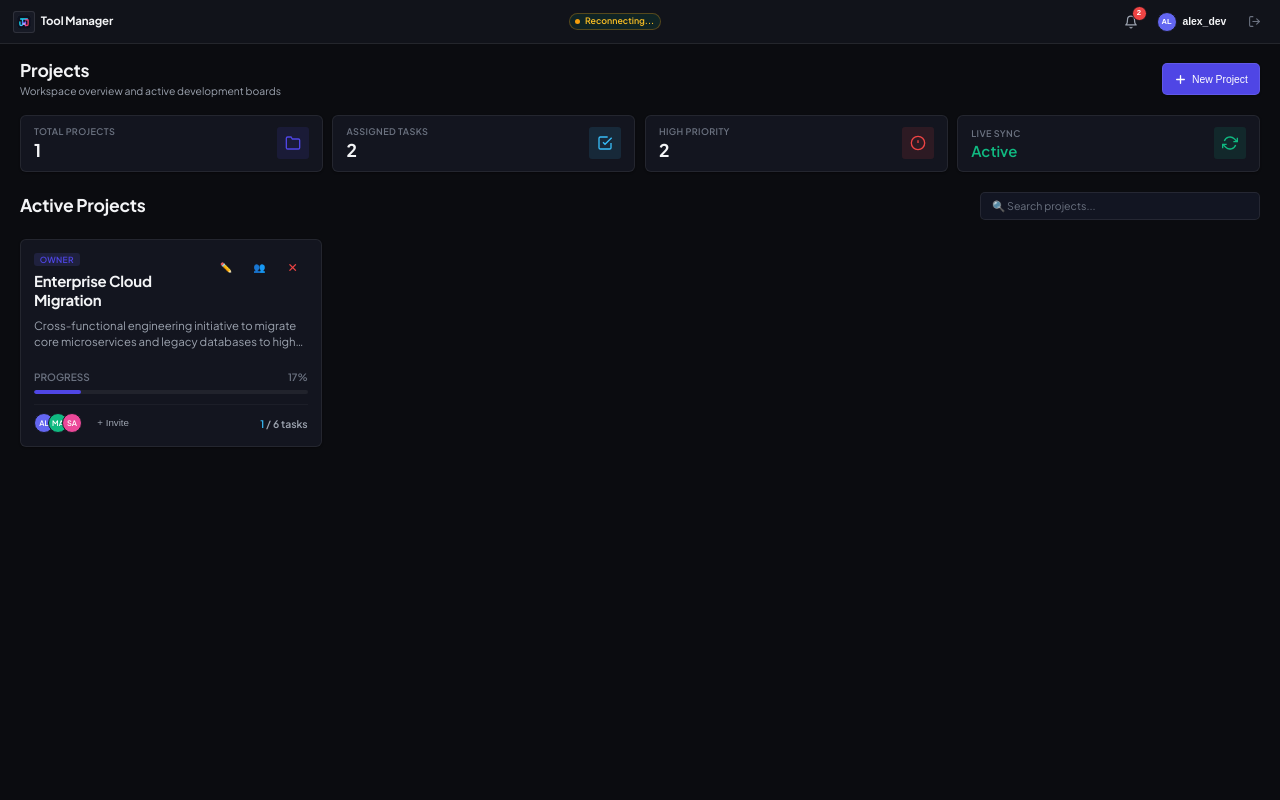
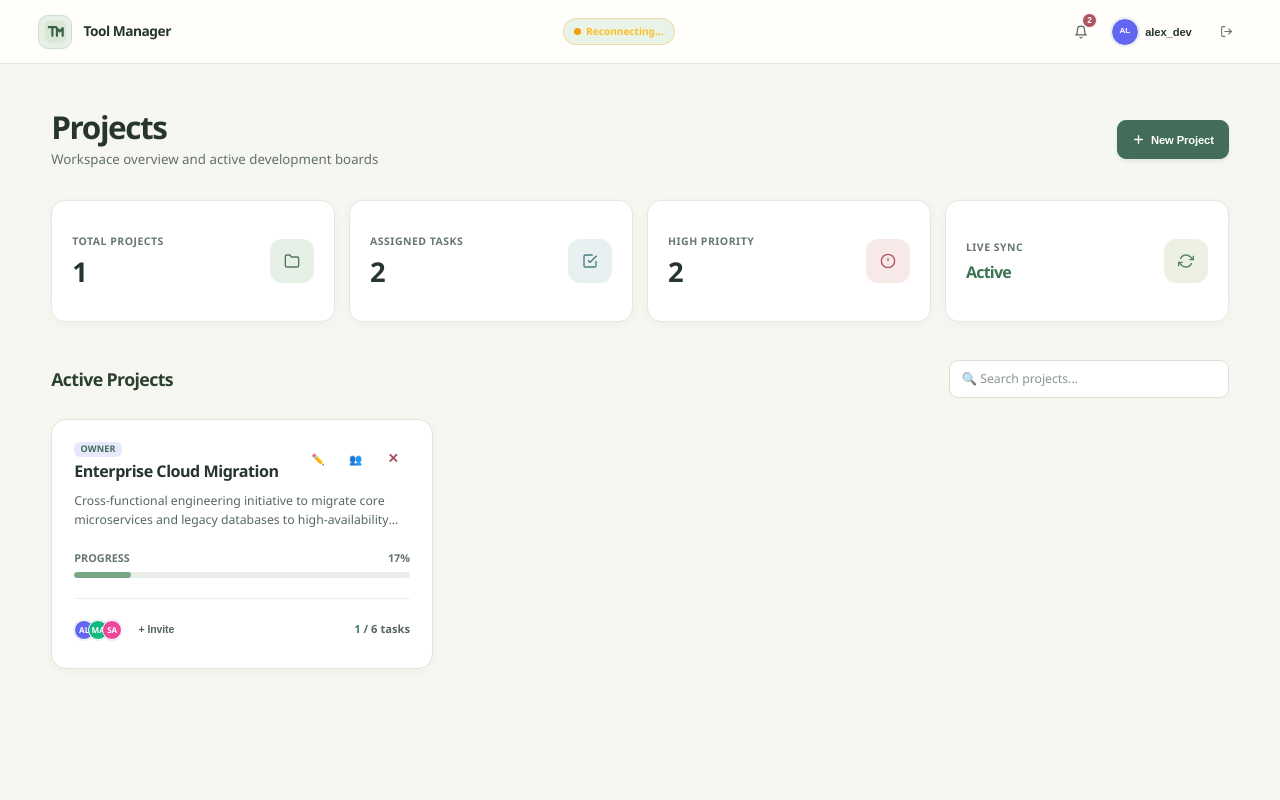
Before and after one commit to MUNEEB-RANAA/tool_manager-, a PHP site: page /project/dashboard.php in a window 1280 px wide. Run offline with PHP 8.4, Linux system fonts and the light colour scheme; a user stored in the database is signed in; data comes from the database, SQL or seed files in the repository; data that the repository does not hold is empty.

Commit message:
Upload Tool Manager project
Co-authored-by: Copilot <223556219+Copilot@users.noreply.github.com>

```diff
--- /dev/null
+++ b/assets/css/refinement.css
@@ -0,0 +1,398 @@
+/*
+ * Tool Manager — editorial pastel interface refresh.
+ * Presentation only. No changes to elements, events, IDs, or application logic.
+ * Additive by design: remove this stylesheet to return to the original appearance.
+ */
+:root {
+    color-scheme: light;
+    --bg-primary: #f7f7f2;
+    --bg-secondary: #fffefa;
+    --bg-surface: #ffffff;
+    --bg-surface-hover: #f3f5f0;
+    --card-bg: #ffffff;
+    --card-hover: #fcfdf9;
+    --card-border: #e1e7dd;
+    --card-border-hover: #9bb7a1;
+    --primary: #436c59;
+    --primary-hover: #355844;
+    --primary-light: #e6f0e7;
+    --primary-border: #b4ccba;
+    --accent-cyan: #487c7a;
+    --accent-purple: #856d95;
+    --accent-blue: #5a779d;
+    --success: #376d51;
+    --success-bg: #e4f2e7;
+    --warning: #956d34;
+    --warning-bg: #fbefd9;
+    --danger: #a44f59;
+    --danger-bg: #fae9e9;
+    --info: #427386;
+    --info-bg: #e9f3f5;
+    --priority-low: #6d7975;
+    --priority-medium: #416d87;
+    --priority-high: #96682d;
+    --priority-urgent: #a44f59;
+    --text-primary: #26362e;
+    --text-secondary: #56685c;
+    --text-muted: #68786d;
+    --text-inverse: #ffffff;
+    --border-color: #e0e6dc;
+    --border-light: #edf0e8;
+    --border-focus: #547761;
+    --shadow-xs: 0 1px 3px rgba(38, 54, 46, 0.035);
+    --shadow-sm: 0 3px 10px rgba(38, 54, 46, 0.055);
+    --shadow-md: 0 12px 34px rgba(35, 50, 40, 0.10);
+    --shadow-lg: 0 26px 70px rgba(35, 50, 40, 0.15);
+    --radius-xs: 6px;
+    --radius-sm: 8px;
+    --radius-md: 12px;
+    --radius-lg: 16px;
+    --radius-xl: 20px;
+    --transition-fast: 0.16s ease;
+    --transition-normal: 0.22s ease;
+    --navbar-height: 64px;
+    --subnav-height: 62px;
+    --column-width: 300px;
+}
+html, body {
+    background: var(--bg-primary);
+    color: var(--text-primary);
+    font-family: 'Segoe UI', 'Helvetica Neue', Arial, sans-serif;
+    font-size: 14px;
+    line-height: 1.5;
+}
+h1, h2, h3, .nav-brand span, .modal-title {
+    font-family: 'Segoe UI', 'Helvetica Neue', Arial, sans-serif;
+    letter-spacing: -0.035em;
+}
+::selection { background: #cde3d0; color: #26362e; }
+::-webkit-scrollbar { width: 7px; height: 7px; }
+::-webkit-scrollbar-thumb { background: #cbd6cc; }
+::-webkit-scrollbar-thumb:hover { background: #a6bbaa; }
+:where(button, a, input, select, textarea, [tabindex='0']):focus-visible {
+    outline: 2px solid var(--border-focus);
+    outline-offset: 3px;
+}
+
+/* Identity and the top navigation: balanced, clear, and quietly distinct. */
+.navbar {
+    background: rgba(255,254,250,0.98);
+    border-bottom-color: #e2e8dd;
+    padding: 0 clamp(16px, 3vw, 48px);
+    gap: 12px;
+}
+.nav-brand { gap: 11px; font-size: 1rem; font-weight: 700; }
+.brand-icon-wrap {
+    width: 34px;
+    height: 34px;
+    border-radius: 10px;
+    background: #e7f0e6;
+    border: 1px solid #cfddcd;
+}
+.brand-icon-wrap img { width: 23px; height: 23px; }
+.brand-title-text { font-size: 0.98rem; font-weight: 700; letter-spacing: -0.03em; }
+.nav-project-name { font-size: 0.94rem; max-width: min(25vw, 300px); }
+.nav-divider { color: #b3bfb4; }
+.nav-actions { gap: 8px; }
+.nav-actions > a.btn, .nav-actions > button.btn { min-height: 34px; }
+.nav-actions .avatar { width: 28px; height: 28px; }
+.realtime-badge {
+    background: #eaf3e8;
+    color: #3f6c4f;
+    border: 1px solid #cfe3d0;
+    padding: 5px 10px;
+    font-size: 0.72rem;
+    font-weight: 650;
+}
+.pulse-dot { width: 7px; height: 7px; background: #5b9568; }
+.role-badge { background: #e8efe6; color: #486e52; border-color: #ccdfd0; border-radius: 6px; }
+
+/* Controls keep exactly their existing interactive behavior. */
+.btn {
+    border-radius: 9px;
+    font-weight: 600;
+    letter-spacing: -0.01em;
+    min-height: 36px;
+    padding: 0.5rem 0.9rem;
+    transition: background-color var(--transition-fast), border-color var(--transition-fast), color var(--transition-fast), box-shadow var(--transition-fast), transform var(--transition-fast);
+}
+.btn:disabled { opacity: 0.58; cursor: not-allowed; }
+.btn-primary, .btn-flow {
+    background: var(--primary);
+    color: #ffffff;
+    border: 1px solid var(--primary);
+    box-shadow: 0 2px 4px rgba(43, 83, 59, 0.11);
+}
+.btn-primary:hover, .btn-flow:hover {
+    background: var(--primary-hover);
+    border-color: var(--primary-hover);
+    box-shadow: 0 4px 12px rgba(43, 83, 59, 0.14);
+}
+.btn-secondary { background: #ffffff; border-color: #d7e1d6; }
+.btn-secondary:hover { background: #f0f5ed; border-color: #b4cab9; }
+.btn-ghost { color: #526659; }
+.btn-ghost:hover { background: #eef2e9; color: #254633; }
+.btn-danger { background: #faeded; color: #a44f59; border-color: #efd5d6; }
+.btn-danger:hover { background: #a44f59; color: white; }
+.btn-sm { min-height: 32px; padding: 0.38rem 0.7rem; border-radius: 8px; }
+.btn-xs { min-height: 30px; padding: 0.3rem 0.55rem; border-radius: 7px; }
+.btn-icon { min-height: 34px; width: 34px; height: 34px; padding: 0; }
+.form-label { color: #455a4d; font-size: 0.79rem; margin-bottom: 0.4rem; font-weight: 650; }
+.form-control, .form-select, .form-textarea {
+    background-color: #ffffff;
+    color: #28382d;
+    border: 1px solid #d8e2d7;
+    border-radius: 9px;
+    padding: 0.65rem 0.8rem;
+    font-size: 0.875rem;
+    line-height: 1.45;
+    min-height: 38px;
+    box-shadow: 0 1px 2px rgba(38, 54, 46, 0.02);
+}
+.form-control:focus, .form-select:focus, .form-textarea:focus {
+    border-color: #6b9379;
+    background: #fff;
+    box-shadow: 0 0 0 3px rgba(99, 146, 107, 0.13);
+}
+.form-control::placeholder, .form-textarea::placeholder { color: #89948c; opacity: 1; }
+.form-select { background-color: #fff; }
+.form-textarea { min-height: 88px; line-height: 1.55; }
+.password-toggle-btn { color: #65776a; }
+.password-toggle-btn:hover { color: #355c45; }
+.badge {
+    border-radius: 6px;
+    font-weight: 650;
+    letter-spacing: 0.015em;
+}
+.avatar { border-color: white; box-shadow: 0 0 0 1px rgba(35, 64, 42, 0.09); }
+
+/* A composed dashboard with clear section rhythm, not a generic neon admin kit. */
+.main-content { padding: clamp(24px, 3.5vw, 52px) clamp(18px, 4vw, 64px) 60px; }
+.container { max-width: 1240px; }
+.dashboard-header { margin-bottom: 30px; align-items: center; }
+.dashboard-title-group h1 {
+    font-size: clamp(1.7rem, 2.7vw, 2.25rem);
+    font-weight: 750;
+    line-height: 1.12;
+    letter-spacing: -0.045em;
+}
+.dashboard-title-group p { font-size: 0.95rem; margin-top: 0.45rem; color: #617165; }
+#btn-new-project { min-height: 39px; padding-inline: 1rem; }
+.stats-grid { grid-template-columns: repeat(4, minmax(0,1fr)); gap: 14px; margin-bottom: 38px; }
+.stat-card {
+    padding: 20px;
+    min-height: 122px;
+    border-radius: 14px;
+    background: #fff;
+    border-color: #e2e9df;
+    box-shadow: 0 2px 12px rgba(38,54,46,0.035);
+}
+.stat-card:hover { background: #fff; border-color: #bccfc0; box-shadow: var(--shadow-sm); }
+.stat-info .stat-label { color: #69786e; font-size: 0.75rem; font-weight: 700; letter-spacing: 0.045em; }
+.stat-info .stat-value { font-size: 1.95rem; margin-top: 0.5rem; letter-spacing: -0.05em; font-weight: 730; }
+.stat-card .stat-icon { width: 44px; height: 44px; border-radius: 12px; }
+.stat-card:nth-child(1) .stat-icon { background: #e7f0e7 !important; color: #517660 !important; }
+.stat-card:nth-child(2) .stat-icon { background: #e8f0f1 !important; color: #477d81 !important; }
+.stat-card:nth-child(3) .stat-icon { background: #f7e9e8 !important; color: #a8585e !important; }
+.stat-card:nth-child(4) .stat-icon { background: #edf1e4 !important; color: #568068 !important; }
+.stat-card:nth-child(4) .stat-value { color: #3b7453 !important; }
+.main-content .container > div:has(> h2) > h2 { color: #2a4031; font-size: 1.27rem !important; letter-spacing: -0.035em; }
+#project-search { background: #fff; }
+.projects-grid { grid-template-columns: repeat(auto-fill, minmax(295px, 1fr)); gap: 16px; }
+.project-card {
+    min-height: 225px;
+    padding: 22px;
+    border: 1px solid #dfe7dd;
+    background: #fff;
+    border-radius: 15px;
+    box-shadow: 0 2px 12px rgba(39, 57, 43, 0.035);
+    transition: background-color var(--transition-normal), border-color var(--transition-normal), box-shadow var(--transition-normal), transform var(--transition-normal);
+}
+.project-card:hover, .project-card:focus-visible {
+    background: #ffffff;
+    border-color: #a8c3ae;
+    box-shadow: 0 12px 26px rgba(40, 64, 45, 0.09);
+    transform: translateY(-2px);
+}
+.project-card .project-title { letter-spacing: -0.03em; font-weight: 710; }
+.project-card .project-desc { line-height: 1.56 !important; }
+.project-meta-row { border-top: 1px solid #edf0ea; padding-top: 15px; margin-top: 20px; }
+.project-card .progress-bar-wrap { height: 6px; background: #e8eee7; }
+.progress-bar-fill { background: #79a687; }
+.progress-bar-wrap { background: #e9eee7; }
+
+/* Task board — softer columns, high contrast, unambiguous drop targets. */
+.board-subnav {
+    background: #fafbf7;
+    border-bottom-color: #e1e7dd;
+    padding: 0 clamp(14px, 2.4vw, 36px);
+    gap: 20px;
+}
+.board-title-area { gap: 10px; }
+.board-actions { gap: 8px; }
+.board-subnav .form-control, .board-subnav .form-select { background-color: #fff; border-color: #d9e4d8; }
+.board-page-container { background: #f6f7f2; }
+.kanban-viewport { gap: 16px; padding: 20px clamp(14px, 2.4vw, 36px); }
+.kanban-column {
+    background: #f0f3eb;
+    border: 1px solid #e0e7dc;
+    border-radius: 14px;
+    box-shadow: none;
+}
+.kanban-column.drag-over-column { background: #e8f0e4; border-color: #6f9978; }
+.column-header {
+    height: 54px;
+    min-height: 54px;
+    padding: 0 14px;
+    background: transparent;
+    border-bottom-color: #e1e8dc;
+}
+.column-title-group { font-size: 0.88rem; font-weight: 700; gap: 7px; }
+.column-counter {
+    background: #e0e8dc;
+    color: #4c6452;
+    padding: 3px 7px;
+    border-radius: 6px;
+    font-size: 0.72rem;
+}
+.col-move-btn { color: #667c69; font-size: 0.72rem; padding: 5px; }
+.col-move-btn:hover:not(:disabled) { background: #e1eadf; color: #31573c; }
+.column-tasks-container { padding: 10px; gap: 9px; }
+.task-card {
+    background: #ffffff;
+    border-color: #dfe6da;
+    border-radius: 11px;
+    padding: 13px 14px;
+    gap: 8px;
+    box-shadow: 0 2px 6px rgba(38, 54, 46, 0.035);
+}
+.task-card:hover { background: #fff; border-color: #acc5b2; box-shadow: 0 6px 16px rgba(38, 54, 46, 0.065); }
+.task-card-title { font-size: 0.88rem; line-height: 1.42; font-weight: 670; }
+.task-card-desc { font-size: 0.78rem; color: #627064; line-height: 1.5; }
+.task-card-footer { padding-top: 9px; border-top-color: #edf0ea; }
+.task-card-indicators { color: #6b7b6e; }
+.priority-badge { border-radius: 5px; padding: 3px 7px; font-size: 0.66rem; letter-spacing: 0.015em; }
+.priority-urgent { background: #f9e6e7; color: #954951; border-color: #ebcdd0; }
+.priority-high { background: #fbefd9; color: #8c632e; border-color: #ead9b9; }
+.priority-medium { background: #e4eef2; color: #3e7187; border-color: #c8dfe6; }
+.priority-low { background: #ecf0e9; color: #627465; border-color: #d9e2d7; }
+.task-due-date.overdue { color: #ad4f59; }
+.task-due-date.today { color: #8c642b; }
+.column-empty-state { color: #718375; background: #f8faf6; border-color: #dce4d9; padding: 22px 12px; }
+.add-task-btn { margin: 2px 10px 11px; padding: 9px; border-color: #cbdacb; color: #4f6e56; border-radius: 8px; }
+.add-task-btn:hover { background: #e6eee2; border-color: #a3bda8; color: #294e34; }
+.add-column-card { background: #f2f5ed; border-color: #d5dfd1; border-radius: 14px; color: #647c68; }
+.add-column-card:hover { background: #e9f0e5; border-color: #9bb8a1; color: #315b3e; }
+
+/* Dialogs / notifications — familiar geometry with better information hierarchy. */
+.modal-backdrop { background: rgba(34, 48, 37, 0.42); backdrop-filter: blur(3px); -webkit-backdrop-filter: blur(3px); padding: 16px; }
+.modal-container { background: #fffefa; border: 1px solid #e2e8dd; border-radius: 17px; max-height: min(90vh, 860px); box-shadow: 0 24px 72px rgba(30,49,35,0.20); }
+.modal-header { padding: 19px 24px; background: #fffefa; border-bottom-color: #e8ede4; }
+.modal-title { font-size: 1.1rem; font-weight: 710; }
+.modal-body { padding: 24px; }
+.modal-footer { padding: 15px 24px; background: #fafbf7; border-top-color: #e5ebe2; }
+.modal-close { color: #667769; font-size: 1.06rem; width: 30px; height: 30px; border-radius: 8px; }
+.modal-close:hover { background: #e9f0e5; color: #2d4735; }
+.dropdown-menu { background: #fffefa; border-color: #dfe7da; border-radius: 13px; box-shadow: var(--shadow-md); }
+.dropdown-header { border-bottom-color: #e5ebe3; }
+.notification-item.unread { background: #f0f6ee; border-left-color: #648a6e; }
+.notification-item:hover { background: #f0f5eb; }
+.notif-counter { border-color: #fffefa; background: #ad5660; }
+.toast { background: #fffefa; border-color: #e0e8db; border-radius: 10px; box-shadow: var(--shadow-md); }
+.demo-pill-btn { background: #fbfcf8; color: #34463a; border: 1px solid #e1e7db; border-radius: 9px; padding: 10px 12px; }
+.demo-pill-btn:hover { background: #edf4ea; border-color: #bfceb9; }
+
+/* Login / register keep both forms and the one-click demo accounts. */
+.auth-page {
+    background: #f4f5ef !important;
+    padding: 36px 18px !important;
+}
+.auth-container {
+    max-width: 450px !important;
+    background: #fffefa !important;
+    border: 1px solid #e0e7dc !important;
+    border-radius: 19px !important;
+    padding: clamp(27px, 4vw, 40px) !important;
+    box-shadow: 0 18px 55px rgba(50, 72, 53, 0.08) !important;
+}
+.auth-brand { margin-bottom: 28px !important; }
+.auth-brand-logo {
+    width: 52px !important; height: 52px !important;
+    background: #e9f1e7 !important;
+    border-color: #d2e0cd !important;
+    border-radius: 14px !important;
+    margin-bottom: 13px !important;
+}
+.auth-brand-logo img { width: 32px !important; height: 32px !important; }
+.auth-brand h1 { font-size: 1.6rem !important; letter-spacing: -0.045em; }
+.auth-brand p { font-size: 0.875rem !important; margin-top: 6px !important; }
+.auth-tabs { background: #f0f3eb !important; border-color: #e1e7dd !important; border-radius: 10px !important; padding: 4px !important; margin-bottom: 23px !important; }
+.auth-tab { padding: 10px 6px !important; font-size: 0.84rem !important; border-radius: 7px !important; color: #637468 !important; }
+.auth-tab.active { background: #fff !important; color: #31583f !important; box-shadow: 0 1px 6px rgba(30, 65, 40, 0.1); }
+.auth-page .form-group { margin-bottom: 17px; }
+.auth-page .form-control { min-height: 44px; }
+.auth-page .btn-flow { min-height: 44px; font-size: 0.9rem; }
+.auth-alert { border-radius: 9px !important; line-height: 1.5; }
+.auth-page .alert-danger { color: #91434d; }
+.auth-page .alert-success { color: #316c4d; }
+.demo-bar { margin-top: 26px !important; padding-top: 19px !important; }
+.demo-title { color: #718074 !important; font-size: 0.72rem !important; margin-bottom: 11px !important; }
+
+/* Responsive measures cannot hide controls required for core workflows. */
+@media (max-width: 1050px) {
+    .stats-grid { grid-template-columns: repeat(2, minmax(0, 1fr)); }
+    .nav-project-name { max-width: 160px; }
+}
+@media (max-width: 700px) {
+    :root { --navbar-height: 60px; --subnav-height: 58px; --column-width: 280px; }
+    .navbar { padding-inline: 12px; }
+    .brand-title-text { font-size: 0.88rem; }
+    .nav-brand { gap: 7px; }
+    .brand-icon-wrap { width: 30px; height: 30px; }
+    .brand-icon-wrap img { width: 21px; height: 21px; }
+    .nav-actions { gap: 3px; }
+    .nav-project-name { max-width: 105px; }
+    .nav-center { display: none; }
+    .nav-actions #nav-user-name { display: none; }
+    .nav-actions .btn-ghost { font-size: 0.69rem; }
+    .main-content { padding: 24px 16px 40px; }
+    .dashboard-header { margin-bottom: 24px; }
+    .dashboard-title-group h1 { font-size: 1.7rem; }
+    .stats-grid { gap: 10px; margin-bottom: 28px; }
+    .stat-card { padding: 14px; min-height: 104px; }
+    .stat-info .stat-value { font-size: 1.55rem; }
+    .stat-card .stat-icon { width: 34px; height: 34px; }
+    .projects-grid { grid-template-columns: 1fr; gap: 12px; }
+    .project-card { min-height: 195px; padding: 18px; }
+    .board-subnav { padding: 0 12px; }
+    .board-title-area { gap: 7px; }
+    .kanban-viewport { padding: 12px; gap: 11px; }
+    .modal-header { padding: 16px 18px; }
+    .modal-body { padding: 18px; }
+    .modal-footer { padding: 14px 18px; }
+}
+@media (max-width: 420px) {
+    .navbar { gap: 4px; }
+    .nav-project-name { max-width: 72px; }
+    .nav-actions > div:first-child .avatar-group { display: none; }
+    .stats-grid { grid-template-columns: repeat(2, minmax(0, 1fr)); }
+    .stat-card .stat-icon { display: none; }
+    .dashboard-header { align-items: flex-start; }
+    .auth-container { padding: 25px 22px !important; }
+}
+@media (prefers-reduced-motion: reduce) {
+    .btn, .project-card, .task-card, .stat-card, .kanban-column,
+    .modal-backdrop, .toast { transition-duration: 0.01ms !important; animation-duration: 0.01ms !important; }
+}
+/* Palette alignment for fragments rendered by the existing JS/templates. */
+#task-detail-column-name {
+    background: #eaf1e7 !important;
+    border-color: #d2e1ce !important;
+    color: #506b54 !important;
+}
+.avatar-group .avatar[style*="#262b3d"],
+.avatar-group .avatar[style*="#272b3d"],
+.avatar-group .avatar[style*="#334155"] {
+    background: #dce7d9 !important;
+    color: #45684f;
+}
--- a/dashboard.php
+++ b/dashboard.php
@@ -95,6 +95,7 @@ $unreadNotifs = (int)$stmtNotifs->fetchColumn();
     <link rel="stylesheet" href="assets/css/variables.css?v=<?php echo filemtime(__DIR__ . '/assets/css/variables.css'); ?>">
     <link rel="stylesheet" href="assets/css/layout.css?v=<?php echo filemtime(__DIR__ . '/assets/css/layout.css'); ?>">
     <link rel="stylesheet" href="assets/css/components.css?v=<?php echo filemtime(__DIR__ . '/assets/css/components.css'); ?>">
+    <link rel="stylesheet" href="assets/css/refinement.css?v=<?php echo filemtime(__DIR__ . '/assets/css/refinement.css'); ?>">
 </head>
 <body>
 
--- a/index.php
+++ b/index.php
@@ -259,6 +259,7 @@ if ($_SERVER['REQUEST_METHOD'] === 'POST') {
             border-color: rgba(255, 255, 255, 0.16);
         }
     </style>
+    <link rel="stylesheet" href="assets/css/refinement.css?v=<?php echo filemtime(__DIR__ . '/assets/css/refinement.css'); ?>">
 </head>
 <body>
     <div class="auth-page">
--- a/project.php
+++ b/project.php
@@ -134,6 +134,7 @@ $initialStateJson = json_encode([
     <link rel="stylesheet" href="assets/css/layout.css?v=<?php echo filemtime(__DIR__ . '/assets/css/layout.css'); ?>">
     <link rel="stylesheet" href="assets/css/components.css?v=<?php echo filemtime(__DIR__ . '/assets/css/components.css'); ?>">
     <link rel="stylesheet" href="assets/css/kanban.css?v=<?php echo filemtime(__DIR__ . '/assets/css/kanban.css'); ?>">
+    <link rel="stylesheet" href="assets/css/refinement.css?v=<?php echo filemtime(__DIR__ . '/assets/css/refinement.css'); ?>">
 </head>
 <body class="board-view">
 
```
Also changed, not shown: assets/img/favicon.svg, assets/img/logo.svg.
